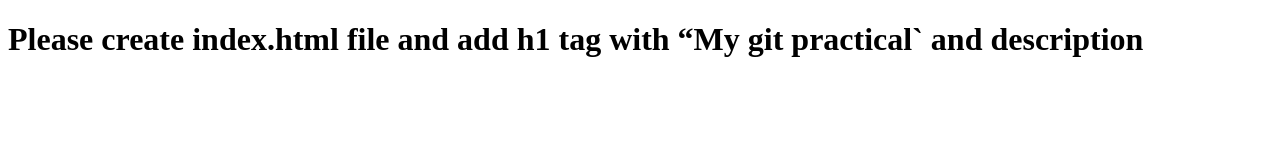
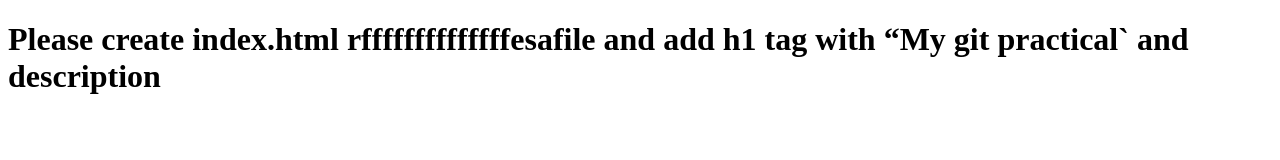
Before and after one commit to VidhiRana24/Test-git, a plain HTML site: page index.html in a window 1280 px wide. Drawn offline with Linux system fonts and the light colour scheme.

Commit message:
chang the my tittle file

```diff
--- a/index.html
+++ b/index.html
@@ -7,8 +7,8 @@
   </head>
   <body>
     <h1>
-      Please create index.html file and add h1 tag with “My git practical` and
-      description
+      Please create index.html rffffffffffffffesafile and add h1 tag with “My
+      git practical` and description
     </h1>
   </body>
 </html>
```
